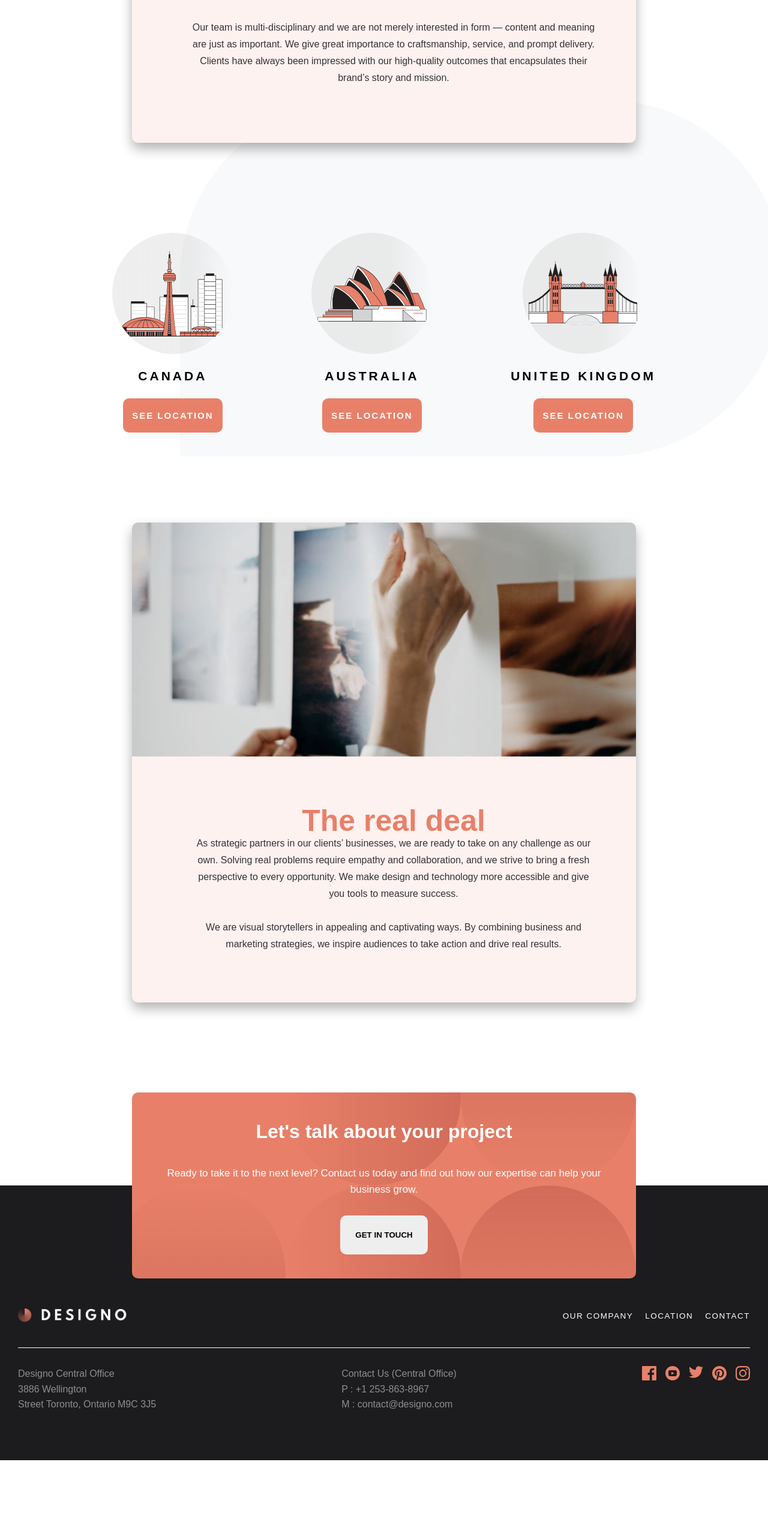
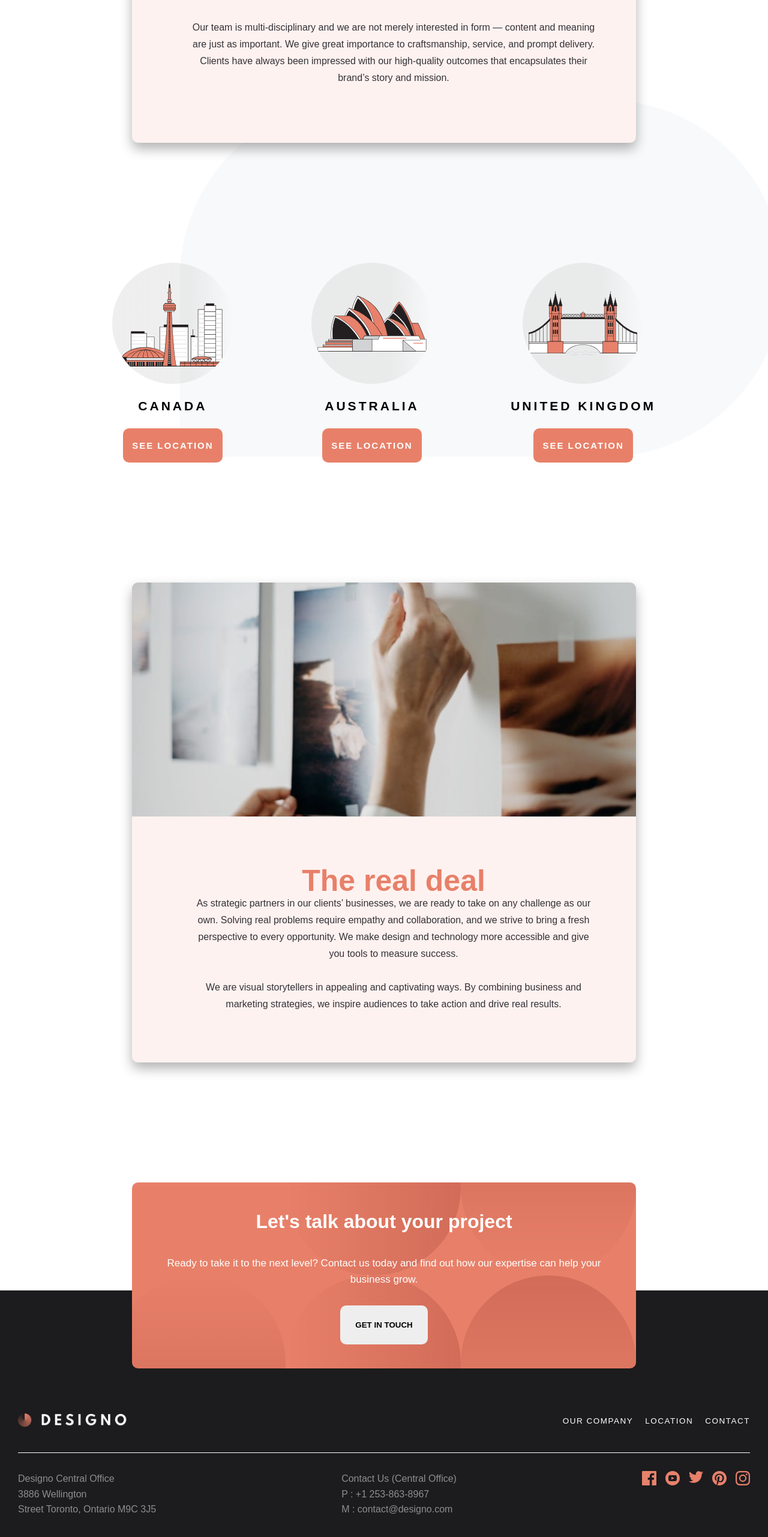
Before and after one commit to GeorgeFlood/Designo, a React (Vite) app: page /about in a window 1280 px wide. Shown: the part 1333-3895 px from the top of the page at 60% size. Before the commit the page ends 3767 px from the top, so only its background shows below. Built offline with nearby package versions, Linux system fonts and the light colour scheme.

Commit message:
fixed banner & footer

```diff
--- a/src/components/banner.css
+++ b/src/components/banner.css
@@ -7,7 +7,7 @@
   z-index: 10;
   height: 28rem;
   border-radius: 1rem;
-
+  margin-top: 5rem;
   display: flex;
   align-items: center;
   justify-content: space-between;
@@ -51,7 +51,7 @@
     grid-column: 3 / 9;
     height: auto;
     flex-direction: column;
-    margin: auto;
+    margin-top: 5rem;
     text-align: center;
   }
   .lets-talk__text h1 {
--- a/src/components/footer.css
+++ b/src/components/footer.css
@@ -3,6 +3,7 @@ footer {
   grid-row: 7 / 9;
   grid-column: 1 / -1;
   height: 40rem;
+  margin-top: 5rem;
   padding: 15rem 2rem 5rem 2rem;
 }
 
--- a/src/components/locationbar.css
+++ b/src/components/locationbar.css
@@ -51,16 +51,21 @@
   background-color: rgba(232, 128, 105, 0.4);
 }
 
-@media (max-width: 765px) {
-  .locationBar {
-    flex-direction: column;
-  }
-
+@media (max-width: 1280px) {
   .locations img {
-    margin-top: 2rem;
+    margin-top: 5rem;
   }
 
   .locations button {
     margin-bottom: 5rem;
   }
+
+  @media (max-width: 765px) {
+    .locationBar {
+      flex-direction: column;
+    }
+    .locations img {
+      margin-top: 2rem;
+    }
+  }
 }
```
